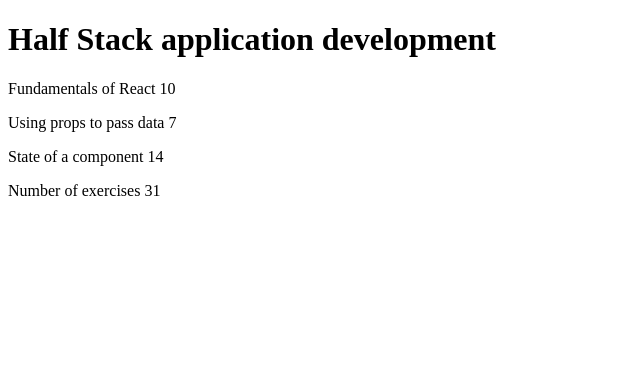
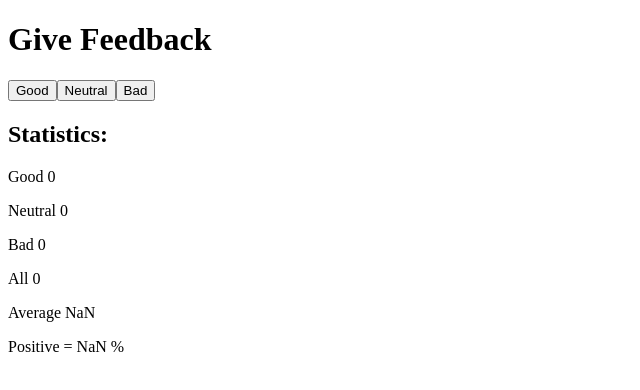
Before and after one commit to Sainosaur/fsOpen2024, a React (Vite) app in the folder Part1/NewApp/: page / in a window 1280 px wide. Shown: the top 390 px of the page, without its empty margins (0-640 px from the left). Built offline with nearby package versions, Linux system fonts and the light colour scheme.

Commit message:
Exercises 1.6 and 1.7 updates App.jsx

```diff
--- a/Part1/NewApp/src/App.jsx
+++ b/Part1/NewApp/src/App.jsx
@@ -1,62 +1,32 @@
 import { useState } from 'react'
 
-const Header = (props) => {
+
+const App = () => {
+  const [good, SetGood] = useState(0)
+  const [neutral, setNeutral] = useState(0)
+  const [bad, setBad] = useState(0)
+
   return (
     <>
-        <h1>{props.course}</h1>
+    <div>
+      <h1>Give Feedback</h1>
+    </div>
+    <div>
+      <button onClick={() => SetGood(good + 1)}>Good</button>
+      <button onClick={() => setNeutral(neutral + 1)}>Neutral</button>
+      <button onClick={() => setBad(bad + 1)}>Bad</button>
+    </div>
+    <div>
+      <h2>Statistics:</h2>
+      <p>Good {good}</p>
+      <p>Neutral {neutral}</p>
+      <p>Bad {bad}</p>
+      <p> All {good + bad + neutral}</p>
+      <p>Average { (good - bad) / (good + neutral + bad)}</p>
+      <p>Positive = {good / (good + neutral + bad) * 100} %</p>
+    </div>
     </>
   )
 }
 
-const Part = (props) => {
-  return (
-    <>
-      <p>
-      {props.parts[0].name} {props.parts[0].exercises}
-      </p>
-      <p>
-      {props.parts[1].name} {props.parts[1].exercises}
-      </p>
-      <p>
-      {props.parts[2].name} {props.parts[2].exercises}
-      </p>
-    </>
-  )
-}
-
-const Total = (props) => {
-  return (
-    <>
-      <p>Number of exercises {props.parts[0].exercises + props.parts[1].exercises + props.parts[2].exercises}</p>
-    </>
-  )
-}
-
-const App = () => {
-  const course = {
-    name: 'Half Stack application development',
-    parts: [
-      {
-        name: 'Fundamentals of React',
-        exercises: 10
-      },
-      {
-        name: 'Using props to pass data',
-        exercises: 7
-      },
-      {
-        name: 'State of a component',
-        exercises: 14
-      }
-    ]
-  }
-  return (
-    <div>
-      <Header course = {course.name}/>
-      <Part parts = {course.parts} />
-      <Total parts = {course.parts} />
-    </div>
-  )
-}
-
 export default App
```
